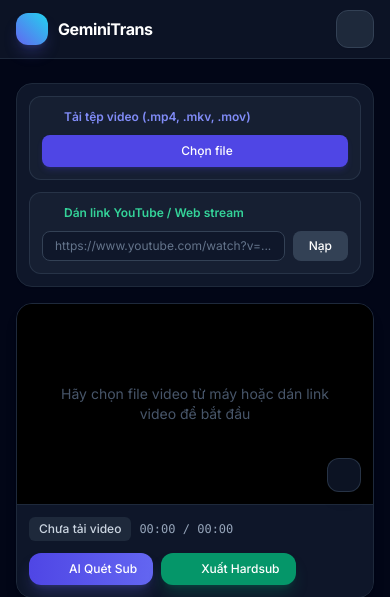
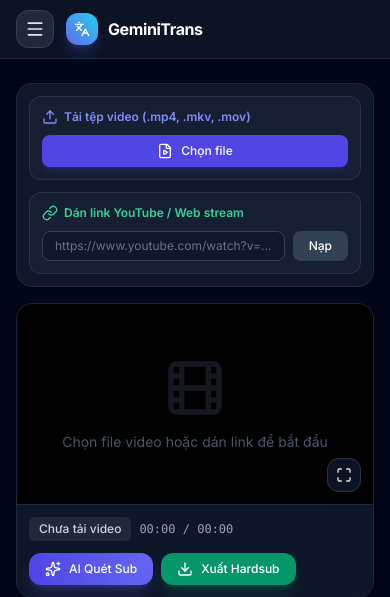
Before and after one commit to Dovernz/translate-project, a FastAPI app: page / in a window 390 px wide. Shown: the top 597 px of the page. Run offline with FastAPI, Linux system fonts and the light colour scheme; data that the repository does not hold is empty; some libraries are stand-ins or nearby versions.

Commit message:
fix(js): resolve syntax error and move hamburger menu to left with left-to-right drawer

```diff
--- a/templates/index.html
+++ b/templates/index.html
@@ -256,10 +256,18 @@
 </head>
 <body class="bg-slate-950 text-slate-100 min-h-screen flex flex-col">
 
-  <!-- Header (Lean & Unified for PC and Mobile) -->
+  <!-- Header (Lean & Unified for PC and Mobile - Hamburger on LEFT) -->
   <header class="border-b border-slate-800 bg-slate-900/80 sticky top-0 z-40 backdrop-blur transition-colors">
     <div class="max-w-7xl mx-auto px-4 py-2.5 sm:py-3 flex items-center justify-between gap-3">
-      <!-- Left: Logo GeminiTrans -->
+      <!-- Left: Hamburger Menu Button (ON LEFT) + Logo GeminiTrans -->
+      <div class="flex items-center gap-3">
+        <!-- Hamburger Menu Button on LEFT -->
+        <button id="btn-mobile-menu" onclick="toggleDrawer()" class="p-2 sm:px-3 sm:py-2 rounded-xl bg-slate-800 hover:bg-slate-700 text-slate-200 hover:text-white border border-slate-700 transition cursor-pointer active:scale-95 flex items-center gap-2 shadow-sm" aria-label="Open menu" title="Menu & Cài đặt">
+          <i data-lucide="menu" class="w-5 h-5"></i>
+          <span class="hidden sm:inline-block text-xs font-medium text-slate-300" data-i18n="btn_menu_text">Menu</span>
+        </button>
+
+        <!-- Logo GeminiTrans -->
         <a href="/" id="header-logo" data-href="/" class="flex items-center space-x-2.5 cursor-pointer select-none group min-w-0">
           <div class="w-8 h-8 sm:w-9 sm:h-9 rounded-xl bg-gradient-to-tr from-indigo-500 to-cyan-400 flex items-center justify-center shadow-lg shadow-indigo-500/25 group-hover:scale-105 transition-transform flex-shrink-0">
             <i data-lucide="languages" class="w-4 h-4 sm:w-5 sm:h-5 text-white"></i>
@@ -269,6 +277,7 @@
             <span class="text-[10px] px-1.5 py-0.5 rounded-full bg-indigo-500/20 text-indigo-300 font-medium border border-indigo-500/30 hidden sm:inline-flex">AI Pool</span>
           </div>
         </a>
+      </div>
 
       <!-- Center (PC/Laptop): 3 Minimalist Navigation Pill Tabs -->
       <nav class="hidden md:flex items-center bg-slate-800/80 p-1 rounded-xl border border-slate-700/70 shadow-inner gap-1">
@@ -283,12 +292,11 @@
         </button>
       </nav>
 
-      <!-- Right (FOR BOTH PC AND MOBILE): Minimalist Hamburger Menu Button -->
-      <div class="flex items-center">
-        <button id="btn-mobile-menu" onclick="toggleDrawer()" class="p-2 sm:px-3 sm:py-2 rounded-xl bg-slate-800 hover:bg-slate-700 text-slate-200 hover:text-white border border-slate-700 transition cursor-pointer active:scale-95 flex items-center gap-2 shadow-sm" aria-label="Open menu" title="Menu & Cài đặt">
-          <i data-lucide="menu" class="w-5 h-5"></i>
-          <span class="hidden sm:inline-block text-xs font-medium text-slate-300" data-i18n="btn_menu_text">Menu</span>
-        </button>
+      <!-- Right: Status Indicator -->
+      <div class="flex items-center gap-2">
+        <span class="text-xs px-2.5 py-1 rounded-full bg-emerald-500/10 text-emerald-400 font-mono text-[11px] hidden sm:inline-flex items-center gap-1.5 border border-emerald-500/20">
+          <span class="w-1.5 h-1.5 rounded-full bg-emerald-400 animate-pulse"></span> 7 Keys Ready
+        </span>
       </div>
     </div>
   </header>
@@ -300,8 +308,8 @@
     <!-- Backdrop with blur -->
     <div id="mobile-drawer-backdrop" onclick="closeDrawer()" class="fixed inset-0 bg-black/60 backdrop-blur-sm opacity-0 transition-opacity duration-300"></div>
 
-    <!-- Slide-over Drawer Panel (Linear / Vercel style) -->
-    <div id="mobile-drawer-panel" class="fixed top-0 right-0 bottom-0 w-96 max-w-[90vw] bg-slate-900 border-l border-slate-800 shadow-2xl flex flex-col translate-x-full transition-transform duration-300 ease-in-out z-10">
+    <!-- Slide-over Drawer Panel (Trượt từ TRÁI sang PHẢI) -->
+    <div id="mobile-drawer-panel" class="fixed top-0 left-0 bottom-0 w-96 max-w-[90vw] bg-slate-900 border-r border-slate-800 shadow-2xl flex flex-col -translate-x-full transition-transform duration-300 ease-in-out z-50">
 
       <!-- Drawer Header -->
       <div class="flex items-center justify-between px-5 py-4 border-b border-slate-800/80 bg-slate-900/60 backdrop-blur flex-shrink-0">
@@ -1477,7 +1485,7 @@
         requestAnimationFrame(() => {
           backdrop.classList.remove('opacity-0');
           backdrop.classList.add('opacity-100');
-          panel.classList.remove('translate-x-full');
+          panel.classList.remove('-translate-x-full');
           panel.classList.add('translate-x-0');
         });
       } else {
@@ -1494,7 +1502,7 @@
       backdrop.classList.remove('opacity-100');
       backdrop.classList.add('opacity-0');
       panel.classList.remove('translate-x-0');
-      panel.classList.add('translate-x-full');
+      panel.classList.add('-translate-x-full');
       document.body.classList.remove('overflow-hidden');
       setTimeout(() => {
         drawer.classList.add('hidden');
@@ -1524,7 +1532,6 @@
           poolModal.classList.add('hidden');
         }
       }
-    });
     });
 
     function initHashRouting() {
```
Lines whose indentation alone changed are shown as unchanged.
